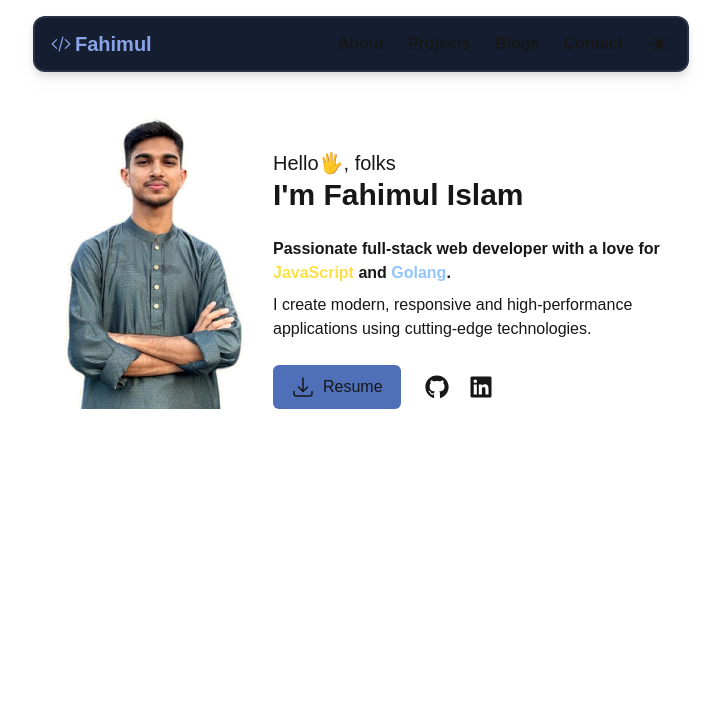
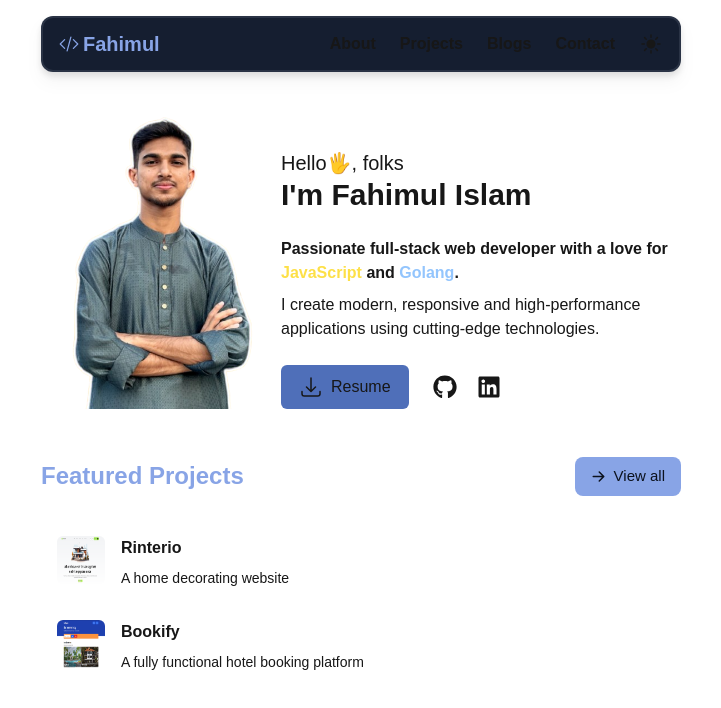
Before and after one commit to Fahim047/fifolio, a Next.js app: page / in a window 1280 px wide. Shown: the top 708 px of the page, without its empty margins (279-1000 px from the left). Built offline with nearby package versions, Linux system fonts and the light colour scheme.

Commit message:
✅ Added Featured Project Section

```diff
--- a/app/layout.tsx
+++ b/app/layout.tsx
@@ -1,7 +1,7 @@
 import type { Metadata } from 'next';
 import localFont from 'next/font/local';
 import './globals.css';
-import Navbar from './components/Navbar';
+import Navbar from '../components/Navbar';
 
 const geistSans = localFont({
 	src: './fonts/GeistVF.woff',
@@ -30,7 +30,7 @@ export default function RootLayout({
 			<body
 				className={`${geistSans.variable} ${geistMono.variable} antialiased`}
 			>
-				<div className="max-w-2xl mx-auto px-2">
+				<div className="max-w-2xl mx-auto px-4">
 					<header className="mt-4">
 						<Navbar />
 					</header>
--- a/app/page.tsx
+++ b/app/page.tsx
@@ -1,4 +1,10 @@
-import Banner from './components/Banner';
+import Banner from '../components/Banner';
+import FeaturedProjects from '../components/FeaturedProjects';
 export default function Home() {
-	return <Banner />;
+	return (
+		<>
+			<Banner />
+			<FeaturedProjects />
+		</>
+	);
 }
--- a/app/components/Banner.tsx
+++ b/components/Banner.tsx
@@ -3,7 +3,7 @@ import { HiArrowDownTray } from 'react-icons/hi2';
 const Banner = () => {
 	return (
 		<section>
-			<div className="wrapper md:flex md:items-end">
+			<div className="wrapper md:flex md:items-end space-y-6">
 				<img
 					className="max-w-[240px] mx-auto"
 					src="/fif-transparent.png"
--- /dev/null
+++ b/components/FeaturedProjects.tsx
@@ -0,0 +1,38 @@
+import Link from 'next/link';
+import { HiArrowRight } from 'react-icons/hi';
+const FeaturedProjects = () => {
+	return (
+		<section className="mt-12">
+			<div className="flex flex-wrap gap-4 justify-between items-center">
+				<h2 className="text-2xl font-bold text-[#88A4E6]">Featured Projects</h2>
+				<Link
+					href="/projects"
+					className="bg-[#88a4e6] hover:bg-[#afc2ef] duration-300 px-4 py-2 rounded-lg text-[15px] text-[#0C121e] font-medium flex items-center justify-center gap-2"
+				>
+					<span>
+						<HiArrowRight />
+					</span>
+					<span>View all</span>
+				</Link>
+			</div>
+			<div className="my-6">
+				<div className="p-4 flex gap-4 hover:bg-[#4d8af03d] rounded-xl duration-300 cursor-pointer">
+					<img src="/rinterio.png" alt="" className="size-12 rounded-md" />
+					<div>
+						<h3 className="font-bold mb-2">Rinterio</h3>
+						<p className="text-sm">A home decorating website</p>
+					</div>
+				</div>
+				<div className="p-4 flex gap-4 hover:bg-[#4d8af03d] rounded-xl duration-300 cursor-pointer">
+					<img src="/bookify.png" alt="" className="size-12 rounded-md" />
+					<div>
+						<h3 className="font-bold mb-2">Bookify</h3>
+						<p className="text-sm">A fully functional hotel booking platform</p>
+					</div>
+				</div>
+			</div>
+		</section>
+	);
+};
+
+export default FeaturedProjects;
```
Also changed, not shown: components/Navbar.tsx (renamed from app/components/Navbar.tsx), public/bookify.png (added), public/rinterio.png (added).
